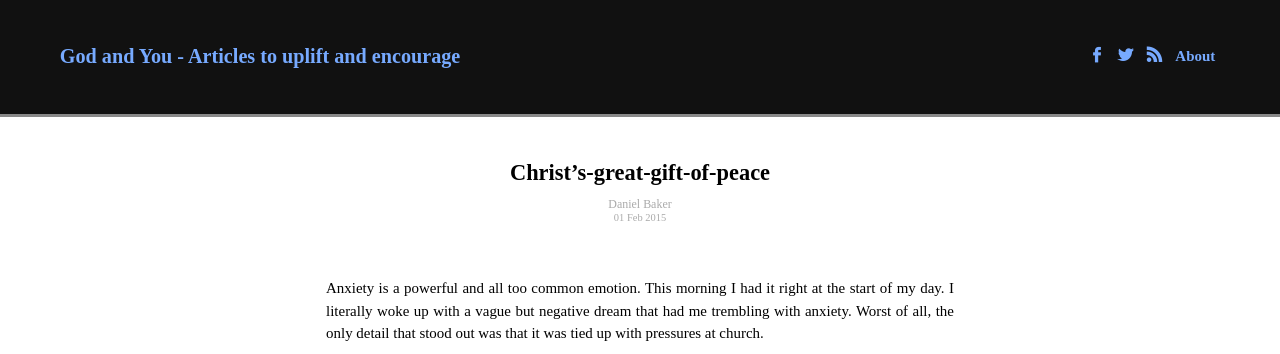
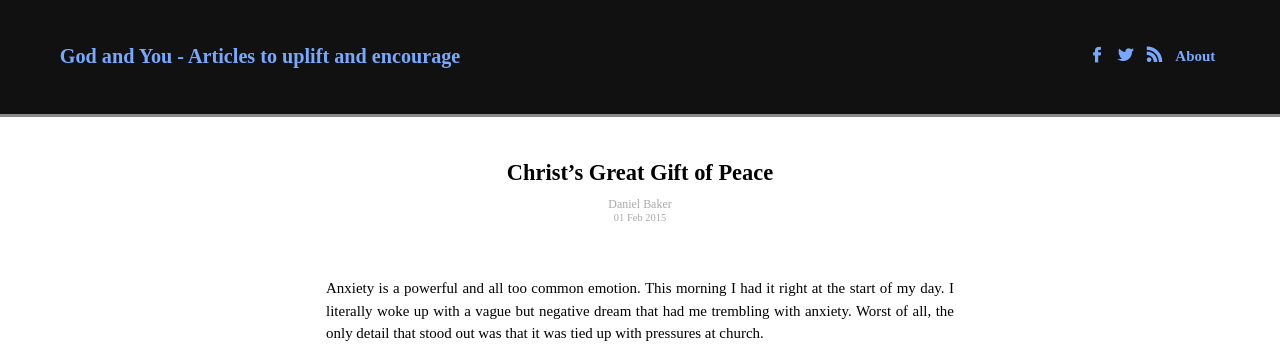
Before and after one commit to dbb1292/dbb1292.github.io, a Jekyll site: the page built from _posts/2015-02-05-Gift-peace.md, in a window 1280 px wide. Shown: the top 354 px of the page. Built offline with Jekyll 4.4.1, drawn with Linux system fonts in a browser that asks for light colours; some web fonts are replaced; Markdown is read by kramdown in place of the engine named in the settings; comment, search, counter and statistics services are not loaded.

```diff
--- a/_posts/2015-02-05-Gift-peace.md
+++ b/_posts/2015-02-05-Gift-peace.md
@@ -1,9 +1,15 @@
 ---
 layout: post
 published: true
-title: "Christ’s-great-gift-of-peace"
+title: "Christ’s Great Gift of Peace"
 category: articles
-tags: "Peace, Strength, Anxiety, Fear, Fear not, John 14, Gift"
+tags:
+ - Peace
+ - Strength
+ - Anxiety
+ - Fear
+ - Fear not
+  - John 14, Gift
 author: Daniel Baker
 date:
   - 2015-02-02T00:00:00.000Z
```
